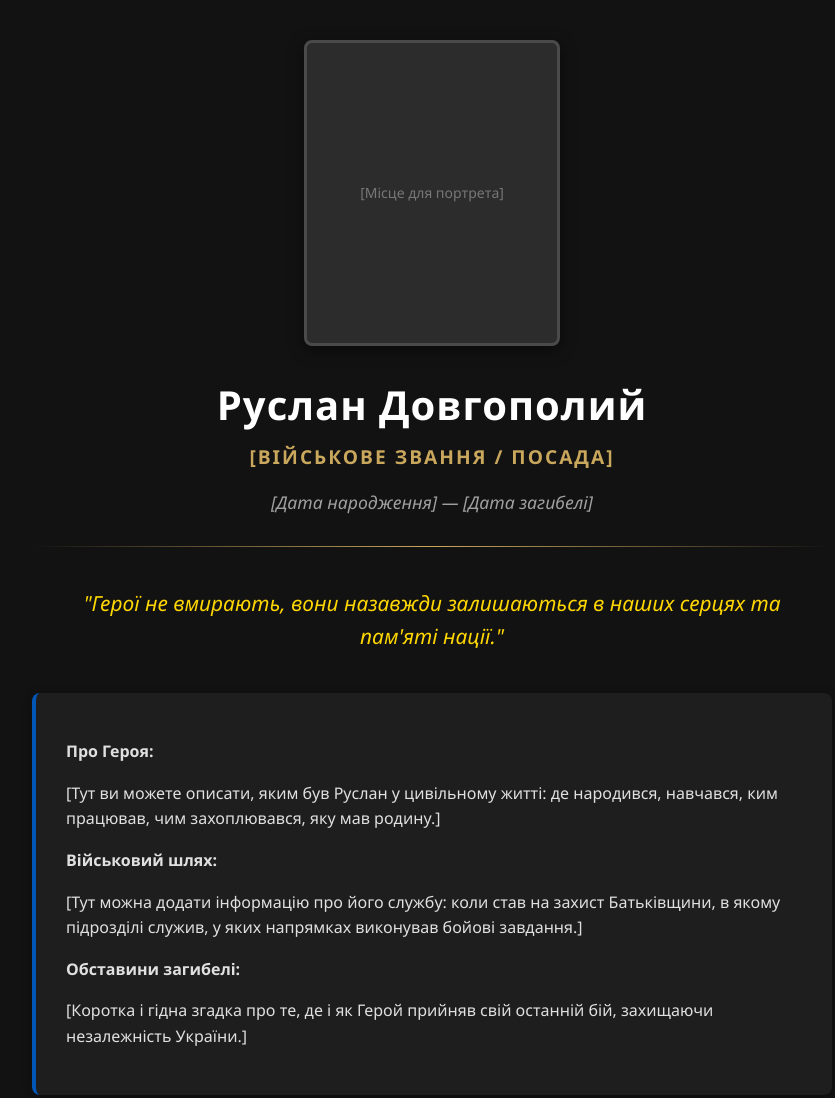
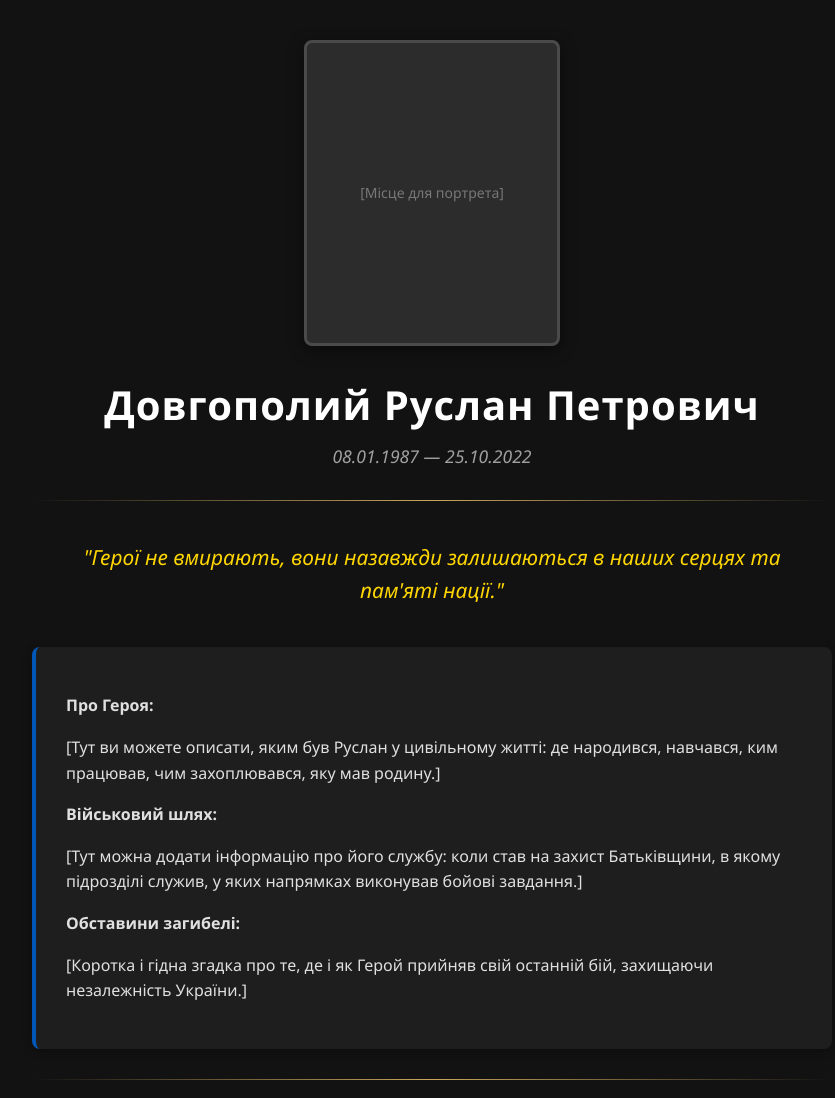
Before and after one commit to Vira-a/Ruslan-Dovhopolyi, a plain HTML site: page index.html in a window 1280 px wide. Shown: the top 1098 px of the page, without its empty margins (208-1043 px from the left). Drawn offline with Linux system fonts and the light colour scheme.

Commit message:
Update index.html

```diff
--- a/index.html
+++ b/index.html
@@ -91,12 +91,11 @@
             [Місце для портрета]
         </div>
 
-        <h1>Руслан Довгополий</h1>
+        <h1>Довгополий Руслан Петрович</h1>
 
-        <div class="rank">[Військове звання / Посада]</div>
+        <!-- <div class="rank">[Військове звання / Посада]</div> -->
 
-        <div class="dates">[Дата народження] — [Дата загибелі]</div>
-
+        <div class="dates">08.01.1987 — 25.10.2022</div>
         <div class="divider"></div>
 
         <div class="quote">
```
